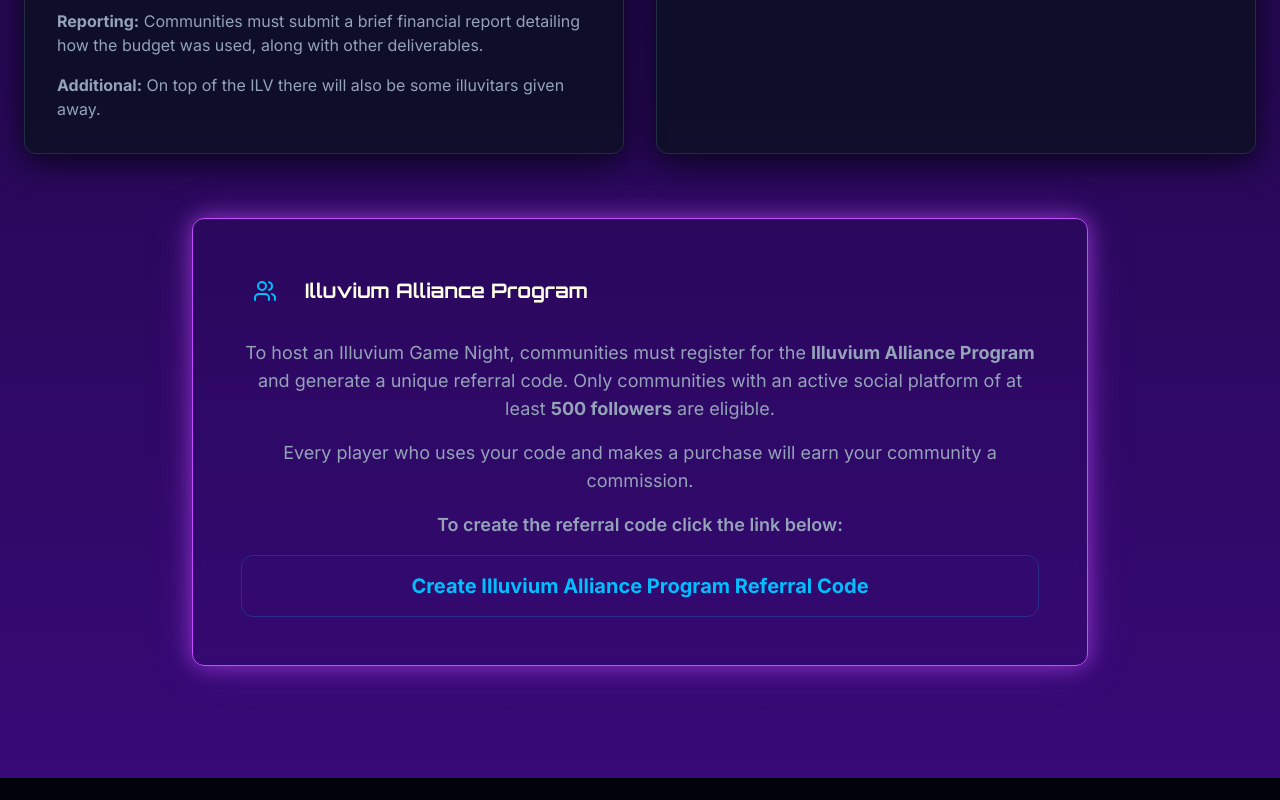
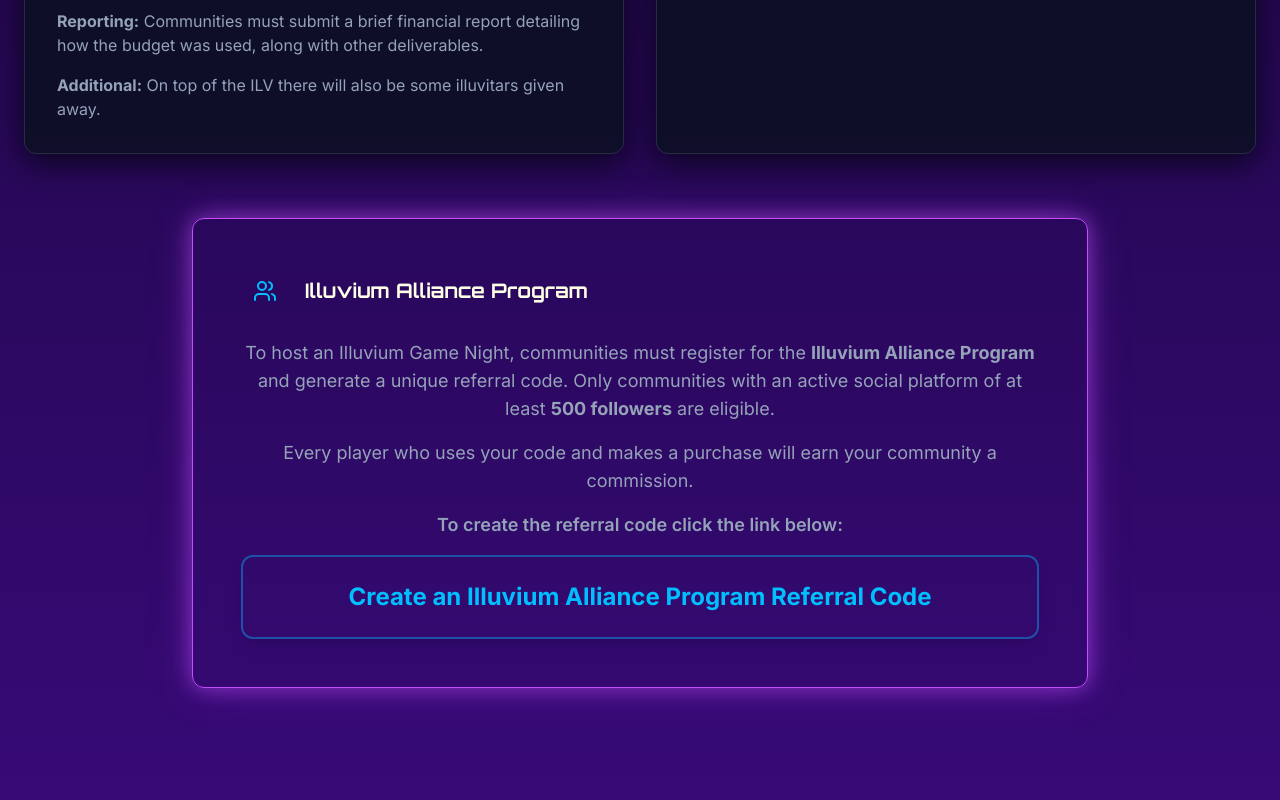
Before and after one commit to Filo-ILV/illuvium-gamenight, a React (Vite) app: page / in a window 1280 px wide. Shown: the part 1604-2404 px from the top of the page. Before the commit the page ends 2382 px from the top, so only its background shows below. Built offline with nearby package versions, Linux system fonts and the light colour scheme; the HTML template or start-up script is replaced by a standard one.

Commit message:
Refactor button and text

```diff
--- a/src/components/gamenight-overview.tsx
+++ b/src/components/gamenight-overview.tsx
@@ -135,8 +135,8 @@ export function GamenightOverview() {
                 <p className="text-lg">To host an Illuvium Game Night, communities must register for the <strong>Illuvium Alliance Program</strong> and generate a unique referral code. Only communities with an active social platform of at least <strong>500 followers</strong> are eligible.</p>
                 <p className="text-lg">Every player who uses your code and makes a purchase will earn your community a commission.</p>
                 <p className="text-lg font-semibold">To create the referral code click the link below:</p>
-                <div className="mt-6 p-4 bg-gradient-primary/10 rounded-lg border border-primary/20">
-                  <p className="text-xl font-bold text-primary">Create Illuvium Alliance Program Referral Code</p>
+                <div className="mt-6 p-6 bg-gradient-primary/20 rounded-xl border-2 border-primary/40 hover:bg-gradient-primary/30 hover:border-primary/60 transition-all duration-300 cursor-pointer shadow-lg hover:shadow-neon">
+                  <p className="text-2xl font-bold text-primary">Create an Illuvium Alliance Program Referral Code</p>
                 </div>
               </div>
             </InfoCard>
```
